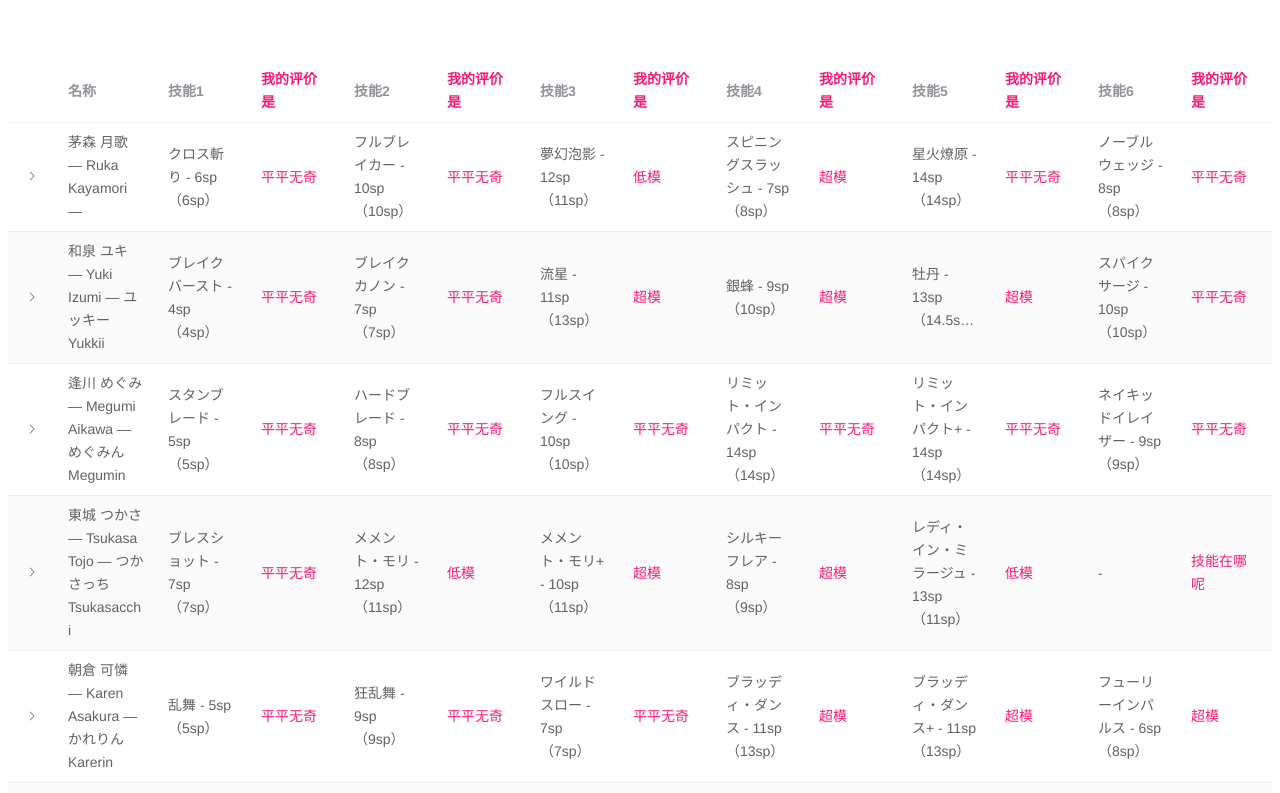
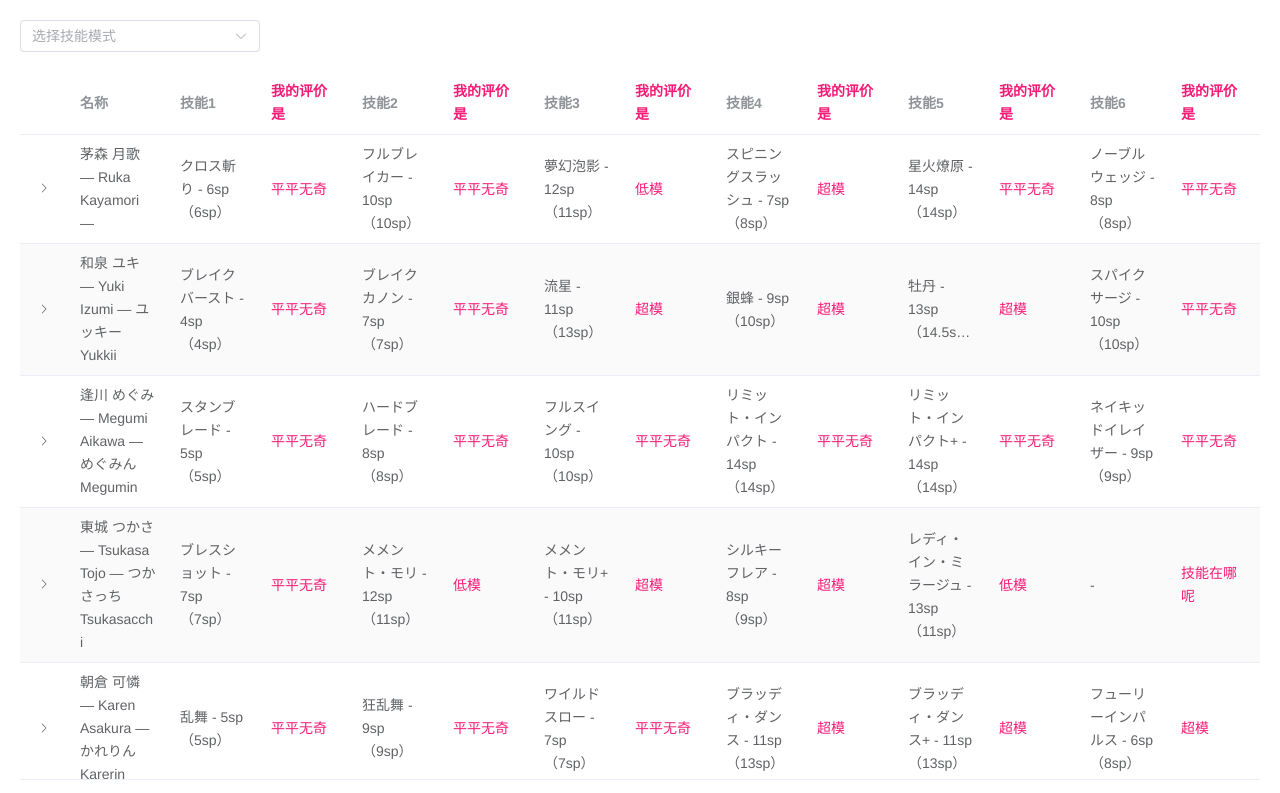
Before and after one commit to xuetyan/HBR, a Vue app: page / in a window 1280 px wide. Shown: the top 793 px of the page. Built offline with nearby package versions, Linux system fonts and the light colour scheme.

Commit message:
1.样式调整 2.新增技能类型筛选

```diff
--- a/public/index.html
+++ b/public/index.html
@@ -6,6 +6,17 @@
     <meta name="viewport" content="width=device-width,initial-scale=1.0">
     <link rel="icon" href="<%= BASE_URL %>favicon.ico">
     <title><%= htmlWebpackPlugin.options.title %></title>
+    <style>
+      * {
+        box-sizing: border-box;
+      }
+      html,body {
+        width: 100%;
+        height: 100%;
+        margin: 0;
+        padding: 0;
+      }
+    </style>
   </head>
   <body>
     <noscript>
--- a/src/App.vue
+++ b/src/App.vue
@@ -20,6 +20,7 @@ export default {
   -moz-osx-font-smoothing: grayscale;
   text-align: center;
   color: #2c3e50;
-  margin-top: 60px;
+  height: 100%;
+  width: 100%;
 }
 </style>
--- a/src/components/HelloWorld.vue
+++ b/src/components/HelloWorld.vue
@@ -1,7 +1,12 @@
 <template>
   <div class="main">
-    <div class="head"></div>
-    <el-table :data="characters" stripe>
+    <div class="head">
+      <el-select class="filter-item" v-model="cur_skill_type" placeholder="选择技能模式" @change="handleSkillType">
+        <el-option v-for="item in skill_type" :key="item.value" :label="item.label" :value="item.value" />
+      </el-select>
+    </div>
+    <div class="table-box">
+      <el-table :data="characters" stripe height="100%">
         <el-table-column type="expand">
           <template #default="row">
             <Card :data="row" />
@@ -28,6 +33,7 @@
           :formatter="(_, __, val) => val || '技能在哪呢'"></el-table-column>
       </el-table>
     </div>
+  </div>
 </template>
 
 <script setup>
@@ -36,9 +42,10 @@ import _skills from '@/assets/data/skills.js';
 import _characters from '@/assets/data/characters'
 import Card from './characterCard.vue'
 
-// eslint-disable-next-line no-unused-vars
-const skill_type = [{ val: 'All', label: '群体' },
-{ val: 'Single', label: '单体' }]
+const cur_skill_type = ref('')
+
+const skill_type = [{ value: 'All', label: '群体' },
+{ value: 'Single', label: '单体' }]
 
 const singleAttackSkillModel = (type, maxDamage, spNumber) => {
   const d = Number(maxDamage)
@@ -58,13 +65,18 @@ const singleAttackSkillModel = (type, maxDamage, spNumber) => {
   return { val: r, remark: remark() }
 }
 
-let characters = _characters
+let characters = ref(_characters)
 
 const init = () => {
-  characters = characters.map(m => {
+  characters = characters.value.map(m => {
     let character_skills = m.cards?.reduce((init, cur) => {
       // TODO
-      init.push(...cur?.skills.filter(f => f.e[0].includes('AttackSkill')))
+      let r = cur?.skills.filter(f => f.e[0].includes('AttackSkill'))
+
+      if (cur_skill_type.value) {
+        r = r?.filter(f => f.e[0].includes(cur_skill_type.value))
+      }
+      init.push(...r)
       return init
     }, [])
 
@@ -99,6 +111,10 @@ const init = () => {
 
 init()
 
+const handleSkillType = () => {
+  init()
+}
+
 </script>
 
 <style scoped>
@@ -107,6 +123,29 @@ init()
 }
 
 .main {
+  height: 100%;
+  width: 100%;
   display: flex;
+  flex-direction: column;
+  padding: 20px;
+}
+
+.head {
+  margin-bottom: 20px;
+  display: flex;
+  align-items: center;
+}
+
+.filter-item {
+  width: 240px;
+}
+
+.filter-item+.filter-item {
+  margin-left: 12px;
+}
+
+.table-box {
+  height: 0;
+  flex-grow: 1;
 }
 </style>
```
Lines whose indentation alone changed are shown as unchanged.
